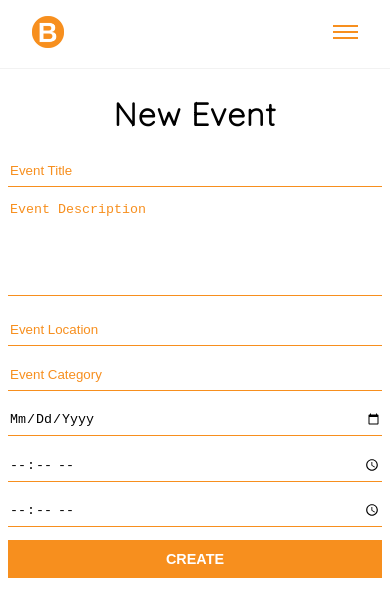
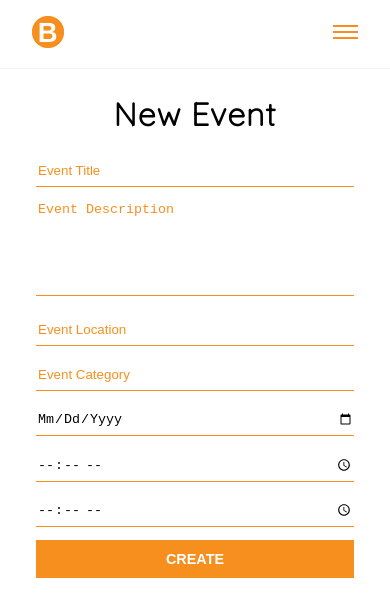
Before and after one commit to dngst/brightevents, a React (Create React App) app: page /new in a window 390 px wide. Shown: the top 616 px of the page. Built offline with nearby package versions, Linux system fonts and the light colour scheme.

Commit message:
Set max-width for mobile

```diff
--- a/src/components/container/Container.js
+++ b/src/components/container/Container.js
@@ -4,8 +4,8 @@ const Container = styled.div`
   text-align: center;
   width: ${props => props.bg? "60%" : "30%"};
   margin: ${props => props.primary? "5% auto": "7% auto"};
-  @media (max-width: 480px) {
-    width: 100%;
+  @media (max-width: 768px) {
+    width: 85%;
     margin-top: 25%;
   }
 `
--- a/src/components/container/HomeContainer.js
+++ b/src/components/container/HomeContainer.js
@@ -11,7 +11,7 @@ const HomeContainer = styled.div`
     color: #ffffff;
     margin: 19% 0 1%;
   }
-  @media (max-width: 480px) {
+  @media (max-width: 768px) {
     line-height: 5rem;
     h1 {
       margin: 60% 0 0;
--- a/src/components/container/Sticky.js
+++ b/src/components/container/Sticky.js
@@ -7,7 +7,7 @@ const Sticky = styled.div`
   h1 {
     padding-top: 3%;
   }
-  @media (max-width: 480px) {
+  @media (max-width: 768px) {
     h1 {
       top: 2%;
       position: sticky;
```
